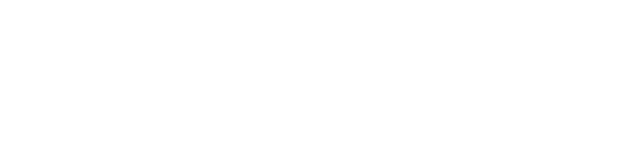
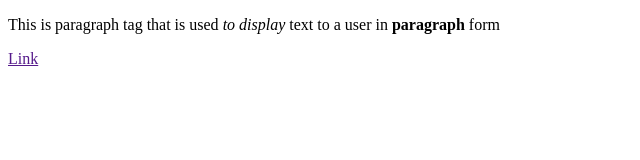
Before and after one commit to jskrzypinska/basic-html, a plain HTML site: page index.html in a window 1280 px wide. Shown: the whole page, without its empty margins (0-640 px from the left). Drawn offline with Linux system fonts and the light colour scheme.

Commit message:
simple tags and indented them

```diff
--- a/index.html
+++ b/index.html
@@ -7,6 +7,15 @@
     <title>Basic HTML</title>
 </head>
 <body>
-
+    <p> This is paragraph tag that is used
+        <em> to display </em> text to a user in <strong>paragraph</strong> form
+    </p>
+    <div>
+        <div>
+            <div>
+                <a href="">Link</a>
+            </div>
+        </div>
+    </div>
 </body>
 </html>
```
